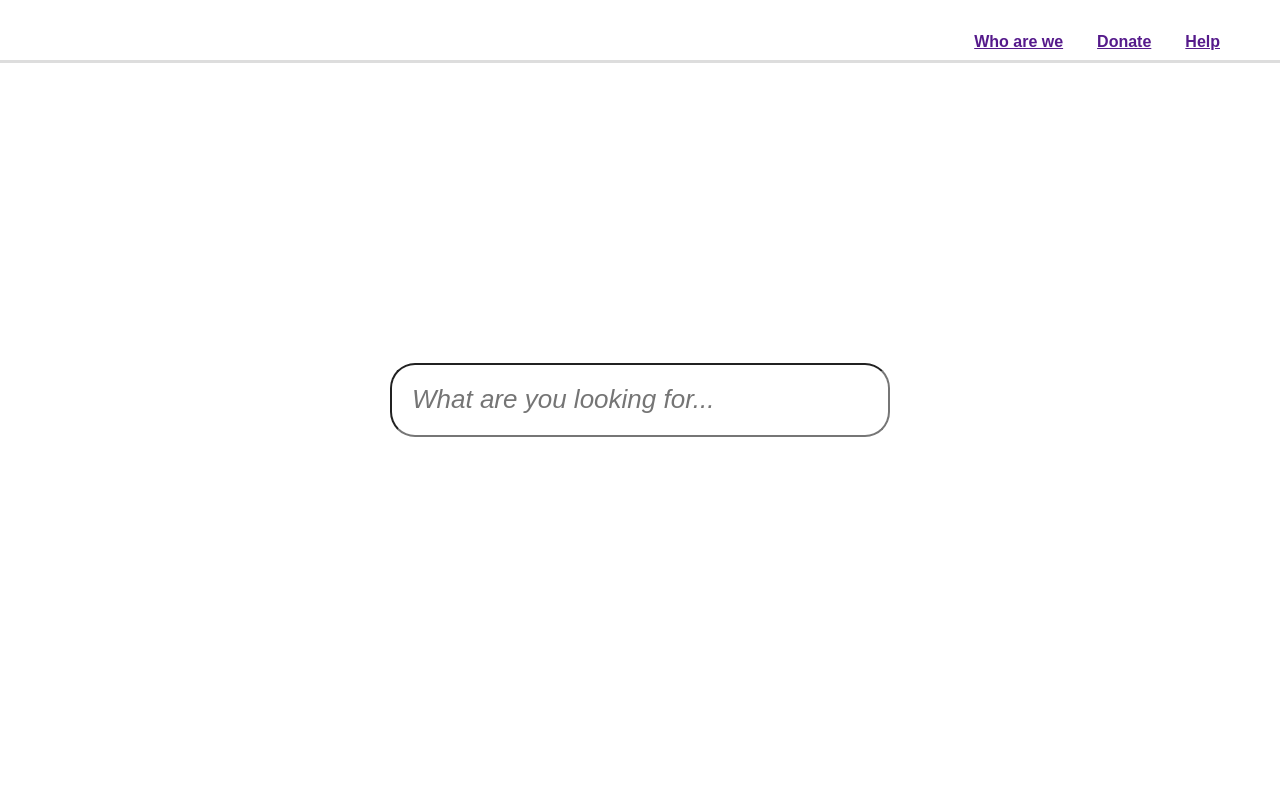
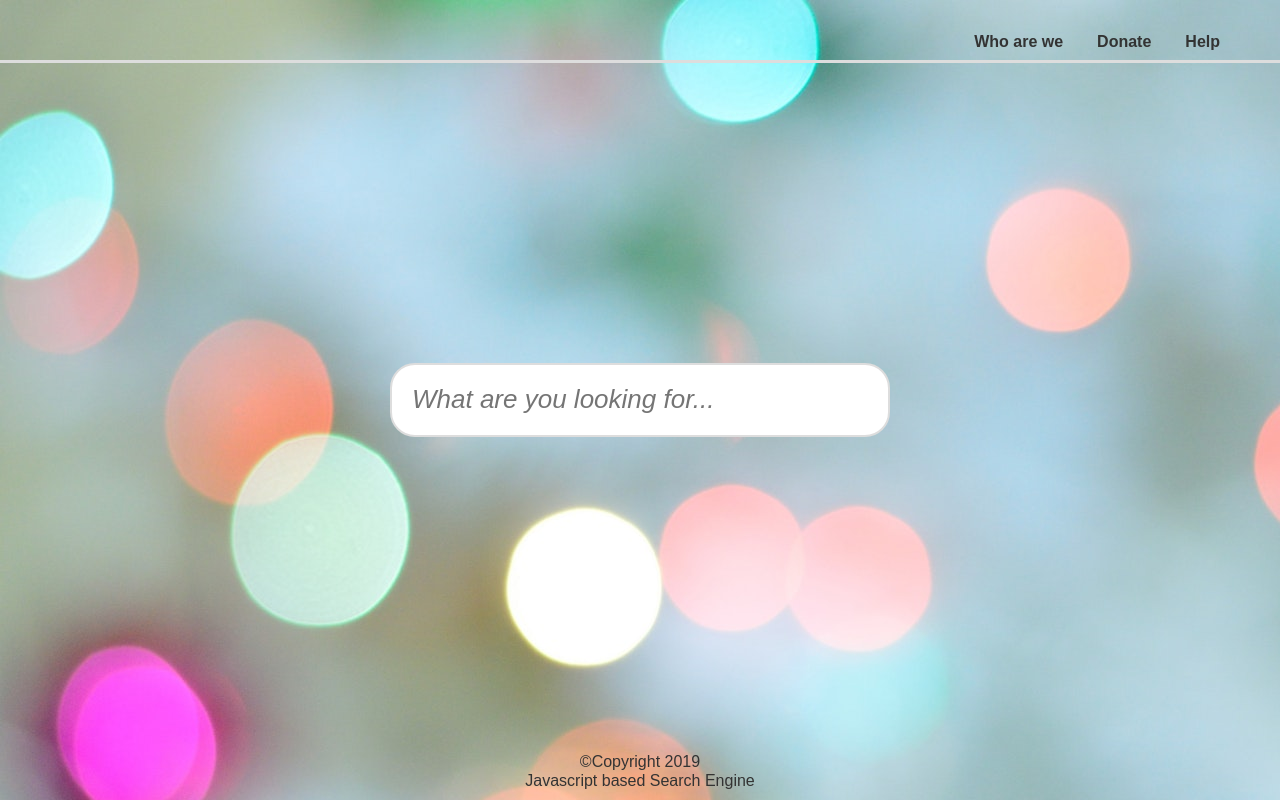
Before and after one commit to Kreceo/Archived-Beginner-Projects, a PHP site: page /Search-engine/surface.group/index.html in a window 1280 px wide. Run offline with PHP 8.4, Linux system fonts and the light colour scheme.

Commit message:
Added background to page, added footer and classes
The classes were for the footer. Additional styling changes made to the fonts and colour.

```diff
--- a/Javascript-Search-Engine/public_html/Search-engine/surface.group/index.html
+++ b/Javascript-Search-Engine/public_html/Search-engine/surface.group/index.html
@@ -9,7 +9,7 @@
     <title>Javascript Search Engine</title>
 </head>
 
-<body>
+<body background="../../assets/images/background-blur-blurred-255379(1).jpg">
 
     <!-- Link here to code for the header bar with links -->
 
@@ -51,6 +51,12 @@
 
     <!-- Search engine page footer -->
 
+    <div class="footer-Container">
+        <div class="footer-Text">
+            <p>&copy;Copyright 2019<br />
+            Javascript based Search Engine</p>
+        </div>
+    </div>
     <!-- Search engine page footer {end} -->
 
 
--- a/Javascript-Search-Engine/public_html/assets/css/index.css
+++ b/Javascript-Search-Engine/public_html/assets/css/index.css
@@ -23,9 +23,15 @@ body {
 }
 
 .navBar-item h2 {
-    color: #000000;
+    color: #333333;
     font-size: 16px;
     font-family: Arial, Helvetica, sans-serif;
+    text-decoration: none;
+}
+
+.navBar-item h2 a {
+    text-decoration: none;
+    color: #333333;
 }
 
 .box {
@@ -43,4 +49,25 @@ body {
     font-style: italic;
     padding:20px;
     border-radius: 25px;
+    border: 2px solid #dddddd;
 }
+
+.footer-Container {
+    Width: 100%;
+    position: fixed;
+    bottom: 0px;
+}
+
+.footer-Text {
+    max-width: 500px;
+    margin: 0 auto;
+}
+
+.footer-Text p {
+    font-size: 16px;
+    font-family: Arial, Helvetica, sans-serif;
+    margin-top: 20px;
+    margin-bottom: 10px;
+    text-align: center;
+    color:#333333;
+}
```
Also changed, not shown: Javascript-Search-Engine/public_html/assets/images/background-blur-blurred-255379(1).jpg (added).
